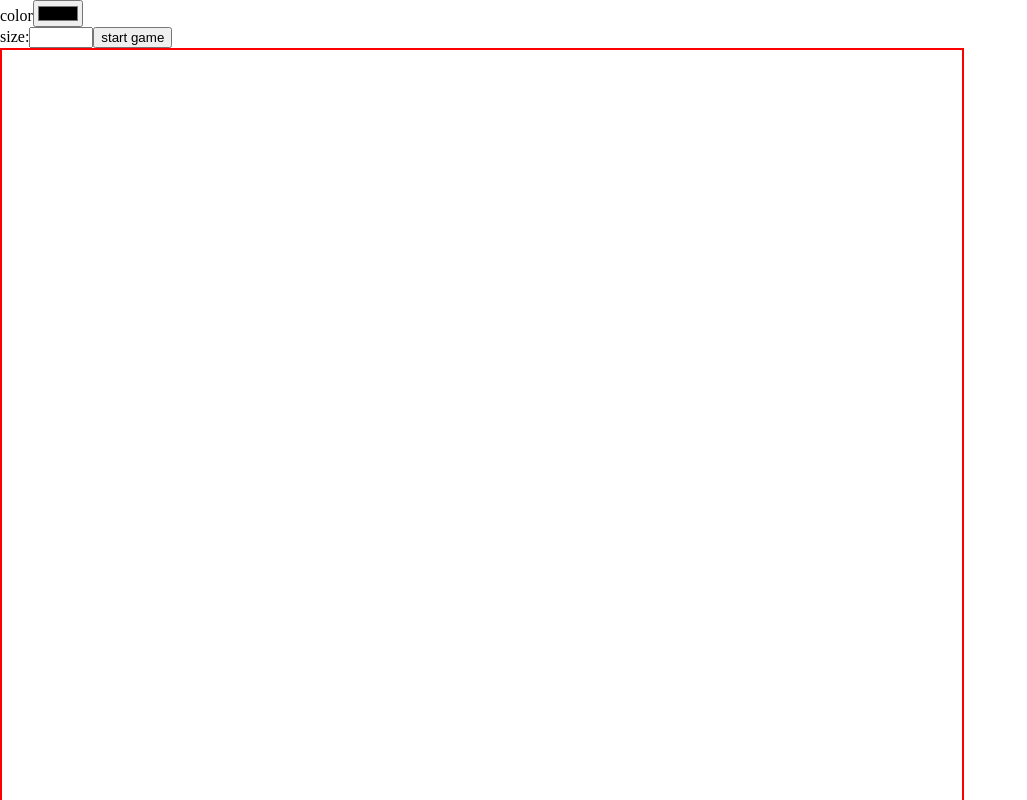
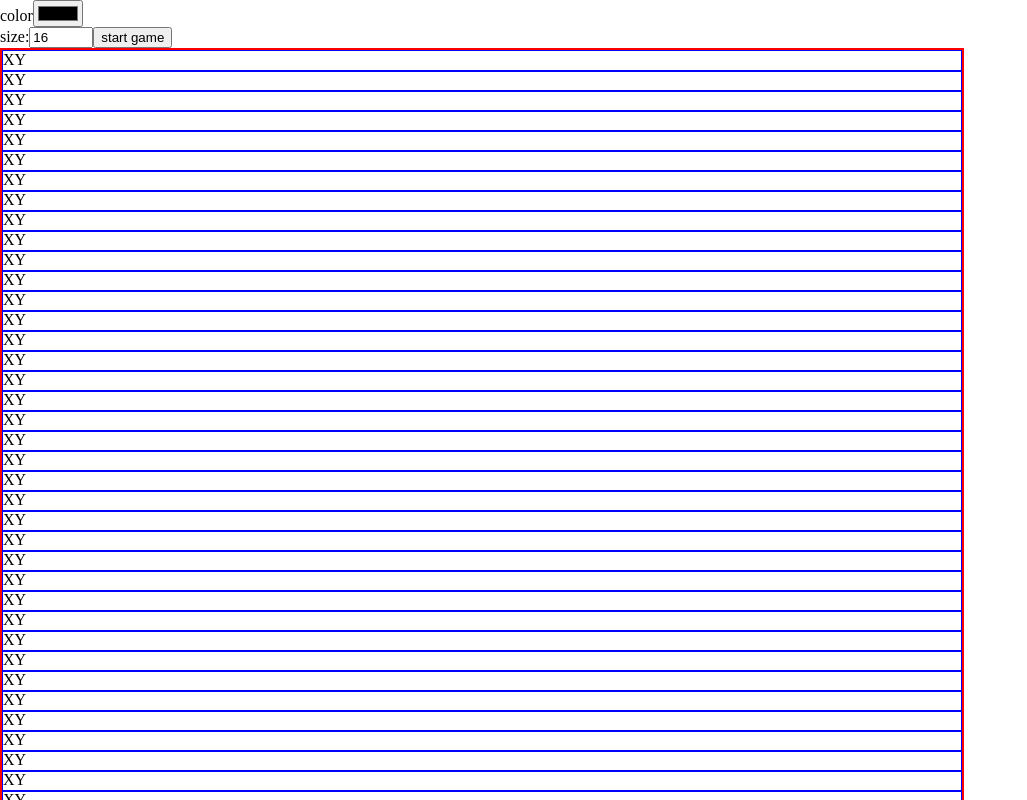
Before and after one commit to sujithvarughese/odin-etch-a-sketch, a React (Vite) app in the folder react/: page / in a window 1280 px wide. Shown: the top 800 px of the page, without its empty margins (0-1027 px from the left). Built offline with nearby package versions, Linux system fonts and the light colour scheme.

Commit message:
seperated into components, figured out how to how to re-render only individual square, need to add reset functionality

```diff
--- a/react/src/App.jsx
+++ b/react/src/App.jsx
@@ -1,56 +1,14 @@
-import {useState} from "react";
-import Square from "./Square.jsx";
-import Color from "./Color.jsx";
-import {nanoid} from "nanoid";
+import Form from "./Form.jsx";
+import Grid from "./Grid.jsx";
 
 const App = () => {
 
-   const [grid, setGrid] = useState([])
-   const [size, setSize] = useState(16)
-   const [styles, setStyles] = useState({})
-
-   const createGrid = size => {
-      const tempGrid = []
-      for (let x = 0; x < size; x++) {
-         for (let y = 0; y < size; y++) {
-            tempGrid.push(`${x}-${y}`)
-         }
-      }
-      setGrid(tempGrid)
-   }
-
-   const handleSubmit = (e) => {
-      e.preventDefault()
-      setStyles({gridTemplateColumns:`repeat(${size}, 1fr)`, gridTemplateRows:`repeat(${size}, 1fr)`})
-      createGrid(size)
-   }
-
-   console.log('rendering...')
-
    return (
       <>
-      <Color />
-      <form onSubmit={handleSubmit}>
-         <label htmlFor='size'>size:</label>
-         <input type='number' id='size' min='10' max='100' onChange={(e)=>setSize((e.target.value))}/>
-         <button type='submit'>start game</button>
-      </form>
-
-      <div className='board-grid' style={styles}>
-        {
-          grid.map(square => {
-            const id = nanoid()
-            return (
-               <div key={id}>
-                 <Square sqID={square}/>
-               </div>
-            )
-          })
-        }
-      </div>
-
-    </>
-  )
+         <Form />
+         <Grid />
+      </>
+   )
 }
 
 export default App
--- a/react/src/Color.jsx
+++ /dev/null
@@ -1,17 +0,0 @@
-import {useState} from "react";
-
-const Color = () => {
-
-	const [color, setColor] = useState('black')
-
-	return (
-		<div>
-			<form>
-				<label htmlFor='color'>color</label>
-				<input type='color' onChange={(e)=>setColor(e.target.value)}/>
-			</form>
-		</div>
-	);
-};
-
-export default Color;
--- /dev/null
+++ b/react/src/Form.jsx
@@ -0,0 +1,28 @@
+import {useGlobalContext} from "./context.jsx";
+
+const Form = () => {
+
+	const { size, setSize, setColor, setStyles } = useGlobalContext()
+
+	const handleSubmit = (e) => {
+		e.preventDefault()
+		setStyles({gridTemplateColumns:`repeat(${size}, 1fr)`, gridTemplateRows:`repeat(${size}, 1fr)`})
+	}
+
+	return (
+		<div>
+			<form>
+				<label htmlFor='color'>color</label>
+				<input type='color' onChange={(e)=>setColor(e.target.value)}/>
+			</form>
+
+			<form onSubmit={handleSubmit}>
+				<label htmlFor='size'>size:</label>
+				<input type='number' defaultValue='16' min='10' max='100' onChange={(e)=>setSize((e.target.value))}/>
+				<button type='submit'>start game</button>
+			</form>
+		</div>
+	);
+};
+
+export default Form;
--- /dev/null
+++ b/react/src/Grid.jsx
@@ -0,0 +1,35 @@
+import Square from "./Square.jsx";
+import {useGlobalContext} from "./context.jsx";
+import {useEffect} from "react";
+
+
+const Grid = () => {
+
+	const { grid, setGrid, styles, size } = useGlobalContext()
+
+	useEffect(() => {
+		const tempGrid = []
+		for (let x = 0; x < size; x++) {
+			for (let y = 0; y < size; y++) {
+				tempGrid.push(`${x}-${y}`)
+			}
+		}
+		setGrid(tempGrid)
+	}, [styles])
+
+	return (
+		<div className="board-grid" style={styles}>
+			{
+				grid.map(square => {
+					return (
+						<div key={square}>
+							<Square />
+						</div>
+					)
+				})
+			}
+		</div>
+	);
+};
+
+export default Grid;
--- a/react/src/Square.jsx
+++ b/react/src/Square.jsx
@@ -1,33 +1,19 @@
 import { useState, useEffect } from "react";
+import {useGlobalContext} from "./context.jsx";
 
-const Square = ({ sqID }) => {
+const Square = () => {
 
-	// user can draw and erase as desired
-	const [clicked, setClicked] = useState(false)
+	const { color } = useGlobalContext()
 
-	// used to dynamically change inline CSS by passing in the color
-	const [styles, setStyles] = useState({background: 'white'})
-
-	// re-renders the Box component only when clicked, toggling style from white and color
-	useEffect(() => {
-		clicked && styles.background === 'white' && setStyles({background: color})
-	}, [clicked])
-
-
-	const handleClick = () => {
-		if (clicked && styles?.background === 'white') {
-
-		}
-	}
+	const [squareStyles, setSquareStyles] = useState()
 
 
 	return (
 		<div
 			className='square'
-			id={sqID}
-			style={styles}
-			onClick={()=>setClicked(true)}>
-
+			style={{background: squareStyles}}
+			onClick={()=>setSquareStyles(color)}>
+XY
 		</div>
 	);
 };
--- /dev/null
+++ b/react/src/context.jsx
@@ -0,0 +1,34 @@
+import { createContext, useState, useContext } from 'react';
+
+const AppContext = createContext();
+
+const AppProvider = ( {children} ) => {
+
+	const [color, setColor] = useState('white')
+	const [grid, setGrid] = useState([])
+	const [size, setSize] = useState(16)
+	const [styles, setStyles] = useState({})
+
+	return (
+		<AppContext.Provider value={
+			{
+				color,
+				setColor,
+				setSize,
+				grid,
+				size,
+				setGrid,
+				styles,
+				setStyles
+			}
+		}>
+			{children}
+		</AppContext.Provider>
+	);
+};
+
+const useGlobalContext = () => {
+	return useContext(AppContext);
+};
+
+export { useGlobalContext, AppProvider };
--- a/react/src/main.jsx
+++ b/react/src/main.jsx
@@ -1,10 +1,14 @@
 import React from 'react'
 import ReactDOM from 'react-dom/client'
+import { AppProvider } from "./context.jsx";
 import App from './App.jsx'
 import './index.css'
 
 ReactDOM.createRoot(document.getElementById('root')).render(
-
-    <App />
+//	<React.StrictMode>
+		<AppProvider>
+			<App />
+		</AppProvider>
+//	</React.StrictMode>
 
 )
```
